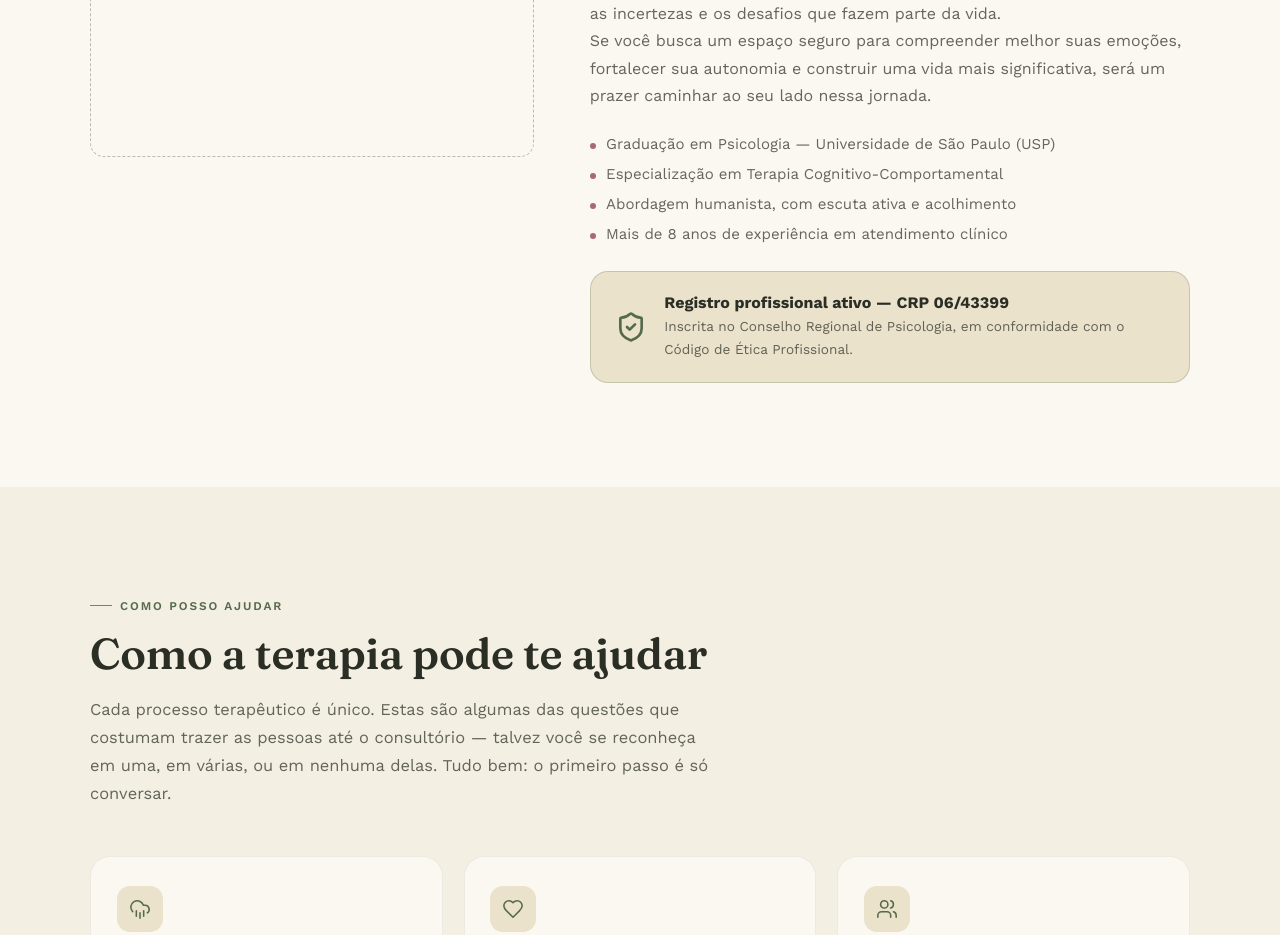
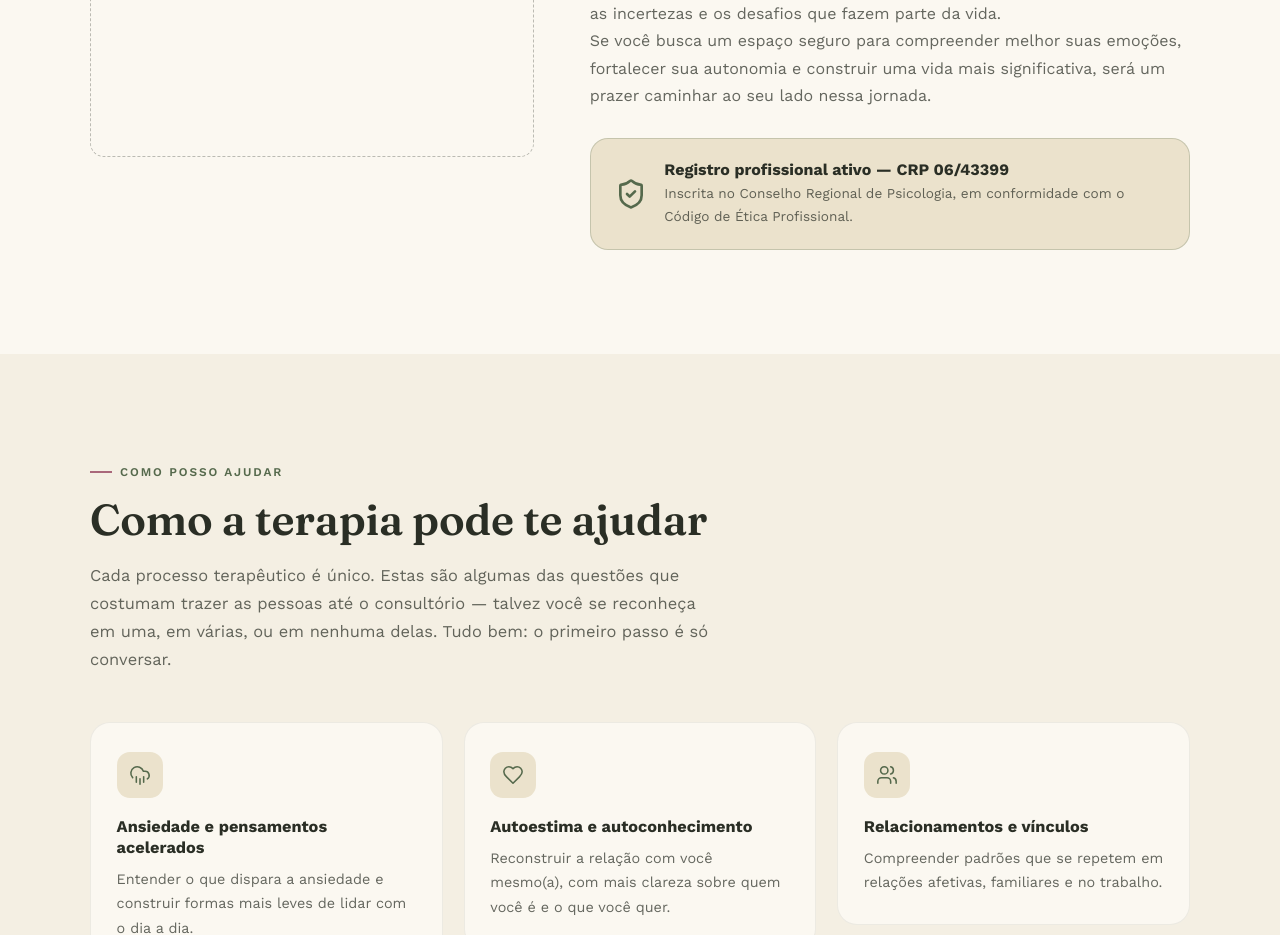
Before and after one commit to Lucaslima223/PsiSite, a React (Vite) app: page / in a window 1280 px wide. Shown: the part 1420-2355 px from the top of the page. Built offline with nearby package versions, Linux system fonts and the light colour scheme.

Commit message:
retirar topicos

```diff
--- a/src/App.jsx
+++ b/src/App.jsx
@@ -767,9 +767,6 @@ export default function PsicologaSite() {
               <br></br>Acredito que a terapia é um espaço de encontro, acolhimento e transformação. Não se trata de eliminar o sofrimento, buscar a perfeição ou encontrar respostas prontas para tudo. Trata-se de desenvolver recursos para lidar de maneira mais consciente, flexível e compassiva com as dores, as incertezas e os desafios que fazem parte da vida.
               <br></br>Se você busca um espaço seguro para compreender melhor suas emoções, fortalecer sua autonomia e construir uma vida mais significativa, será um prazer caminhar ao seu lado nessa jornada.
             </p>
-            <ul className="credencial-list">
-              {credenciais.map((c) => <li key={c}>{c}</li>)}
-            </ul>
 
             <div className="crp-card">
               <ShieldCheck size={32} />
```
